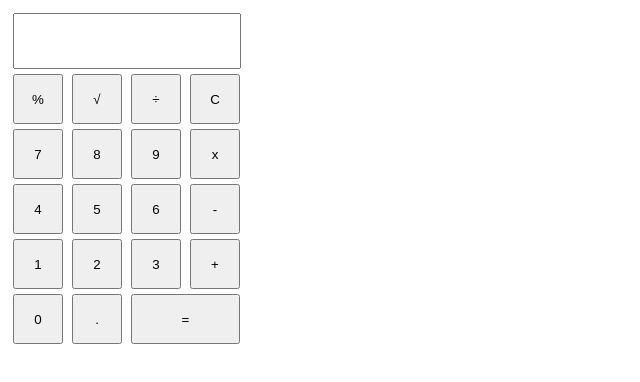
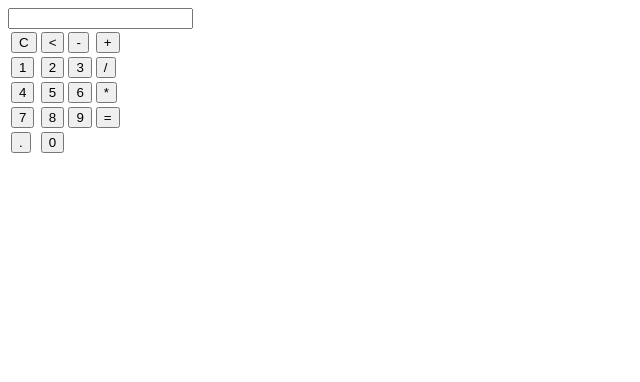
Before and after one commit to PedroExpedito/solve-app-ideas, a plain HTML site: page tier-1/calculator/index.html in a window 1280 px wide. Shown: the whole page, without its empty margins (0-640 px from the left). Drawn offline with Linux system fonts and the light colour scheme.

Commit message:
muito a aprender

```diff
--- a/tier-1/calculator/index.html
+++ b/tier-1/calculator/index.html
@@ -1,43 +1,47 @@
 <!DOCTYPE html>
-<html lang="en">
+<html>
     <head>
-    <meta charset="UTF-8">
-    <title></title>
+        <meta charset='utf-8' lang='pt-br'>
+        <title>Calculator</title>
         <link rel="stylesheet" href="style.css">
     </head>
     <body>
-    <div class="line">
-      <input id="display" type="text">
-    </div>
-    <div class="line">
-      <button id="op_porce">%</button>
-      <button id="op_sq">√</button>
-      <button id="op_div">÷</button>
-      <button id="op_clear">C</button>
-    </div>
-    <div class="line">
-      <button id="nu_7">7</button>
-      <button id="nu_8">8</button>
-      <button id="nu_9">9</button>
-      <button id="op_multi">x</button>
-    </div>
-    <div class="line">
-      <button id="nu_4">4</button>
-      <button id="nu_5">5</button>
-      <button id="nu_6">6</button>
-      <button>-</button>
-    </div>
-    <div class="line">
-      <button id="nu_1">1</button>
-      <button id="nu_2">2</button>
-      <button id="nu_3">3</button>
-      <button id="op_sum">+</button>
-    </div>
-    <div class="line">
-      <button id="nu_0">0</button>
-      <button id="dot">.</button>
-      <button id="op_equivalent">=</button>
+        <script src='script.js'></script>
+        <div class='main'>
+            <form name='form'>
+                <input id="textbox" type="text" name='textbox'>
+            </form>
+            <table>
+                <tr class='numbers'>
+                    <td><input type='button' value='C' class='buttons' onclick='clean()'></td>
+                    <td><input type='button' value='<' class='buttons' onclick='back()'></td>
+                    <td><input type='button' value='-' class='buttons' onclick='insert("-")'></td>
+                    <td><input type='button' value='+' class='buttons' onclick='insert("+")'></td>
+
+                </tr>
+                <tr class='numbers'>
+                    <td><input type="button" value='1' class='buttons' onclick="insert(1)"></td>
+                    <td><input type='button' value='2' class='buttons' onclick="insert(2)"></td>
+                    <td><input type='button' value='3' class='buttons' onclick="insert(3)"></td>
+                    <td><input type='button' value='/' class='buttons' onclick='insert("/")'></td>
+                </tr>
+                <tr class='numbers'>
+                    <td><input type='button' value='4' class='buttons' onclick='insert(4)'></td>
+                    <td><input type='button' value='5' class='buttons' onclick='insert(5)'></td>
+                    <td><input type='button' value='6' class='buttons' onclick='insert(6)'></td>
+                    <td><input type='button' value='*' class='buttons' onclick='insert("*")'></td>
+                </tr>
+                <tr class='numbers'>
+                    <td><input type='button' value='7' class='buttons' onclick='insert(7)'></td>
+                    <td><input type='button' value='8' class='buttons' onclick='insert(8)'></td>
+                    <td><input type='button' value='9' class='buttons' onclick='insert(9)'></td>
+                    <td><input type='button' value='=' class='buttons' onclick='total()'></td>
+                </tr>
+                <tr class='numbers'>
+                    <td><input type='button' value='.' class='buttons' onclick='insert(".")'></td>
+                    <td><input type='button' value='0' class='buttons' onclick='insert(0)'></td>
+                </tr>
+            </table>
         </div>
     </body>
-  <script src="script.js"></script>
 </html>
--- a/tier-1/calculator/script.js
+++ b/tier-1/calculator/script.js
@@ -1,22 +1,28 @@
-const display = document.getElementById("display");
+var equal = false;
 
-const key_1 = document.getElementById("nu_1")
-const key_2 = document.getElementById("nu_2")
-const key_3 = document.getElementById("nu_3")
-const key_4 = document.getElementById("nu_4")
-const key_5 = document.getElementById("nu_5")
-const key_6 = document.getElementById("nu_6")
-const key_7 = document.getElementById("nu_7")
-const key_8 = document.getElementById("nu_8")
-const key_9 = document.getElementById("nu_9")
-
-let value = [];
-
-key_1.onclick = function() {
-  value.push(1);
-  render();
+function bc(fn){
+  // tratamento
+  fn.replace(/[^-()\d/*+.]/g, '');
+  return new Function('return ' + fn)();
 }
-
-function render() {
-  display.value = value.join("");
+function insert(num){
+  if(equal) {
+    clean();
+    equal = false;
+  }
+  document.form.textbox.value = document.form.textbox.value+num;
 }
+function clean(){
+  document.form.textbox.value = '';
+}
+function total(){
+  var x = document.form.textbox.value;
+  if(x){
+    equal = true;
+    document.form.textbox.value = bc(x);
+  }
+}
+function back(){
+  var exp = document.form.textbox.value;
+  document.form.textbox.value = exp.substring(0, exp.length-1);
+}
--- a/tier-1/calculator/style.css
+++ b/tier-1/calculator/style.css
@@ -1,17 +1,3 @@
-button {
-  width: 50px;
-  height: 50px;
-  margin-top: 5px;
-  margin-left: 5px;
+input {
+    text-align: right;
 }
-
-input {
-  width: 220px;
-  height: 50px;
-  margin-top: 5px;
-  margin-left: 5px;
-}
-
-#op_equivalent{
-  width: 109px;
-}
```
Lines whose indentation alone changed are shown as unchanged.
